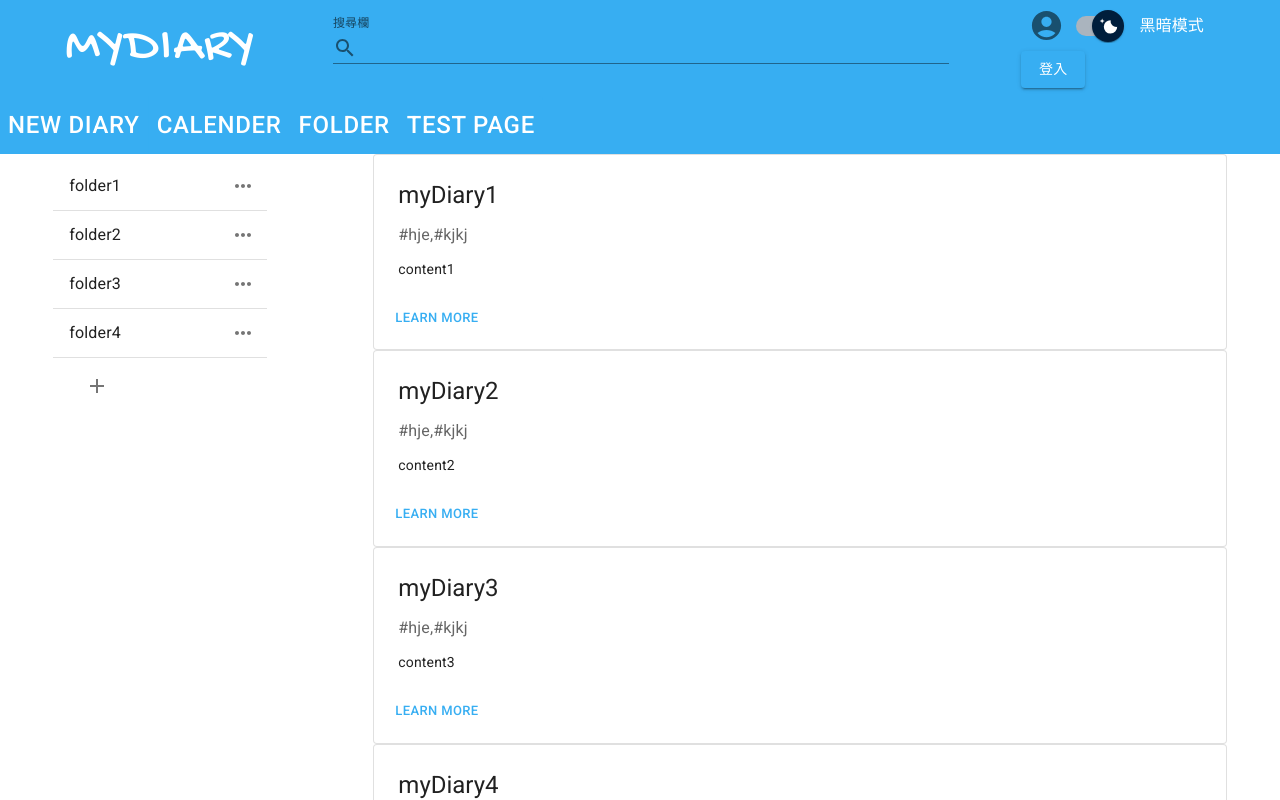
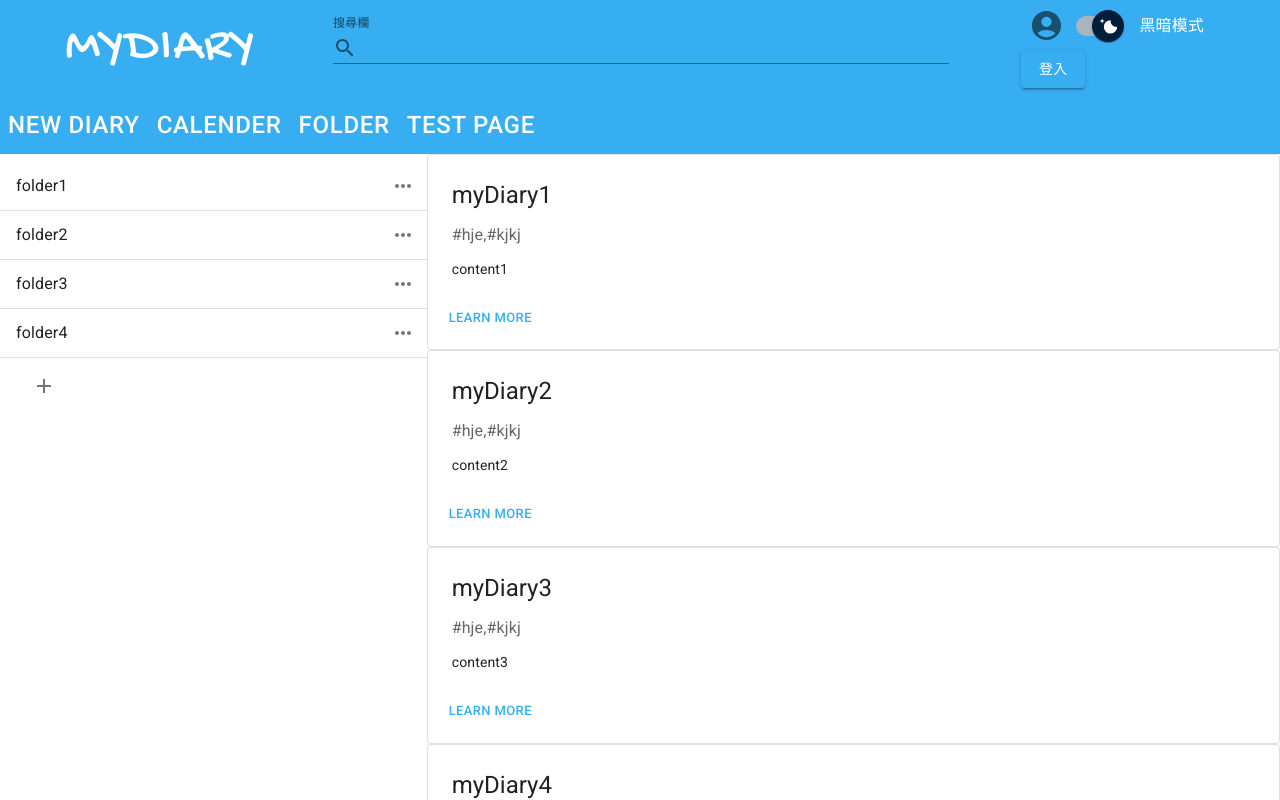
Before and after one commit to allen3325/SoftWareProject, a React (Create React App) app in the folder frontend/: page / in a window 1280 px wide. Shown: the top 800 px of the page. Built offline with nearby package versions, Linux system fonts and the light colour scheme.

Commit message:
feat: AdminPage Template and folder sideBar template done.

```diff
--- a/frontend/src/components/HomePage/HomePage.js
+++ b/frontend/src/components/HomePage/HomePage.js
@@ -43,10 +43,10 @@ function HomePage() {
           justifyContent="space-around"
           alignItems="flex-start"
         >
-          <Grid item xs={2} sm={2} md={2}>
+          <Grid item xs={4} sm={4} md={4}>
             <FolderPage/>
           </Grid>
-          <Grid item xs={2} sm={4} md={8}>
+          <Grid item xs={8} sm={8} md={8}>
             <Cards items={cards} />
           </Grid>
           {/* <Grid item>
```
